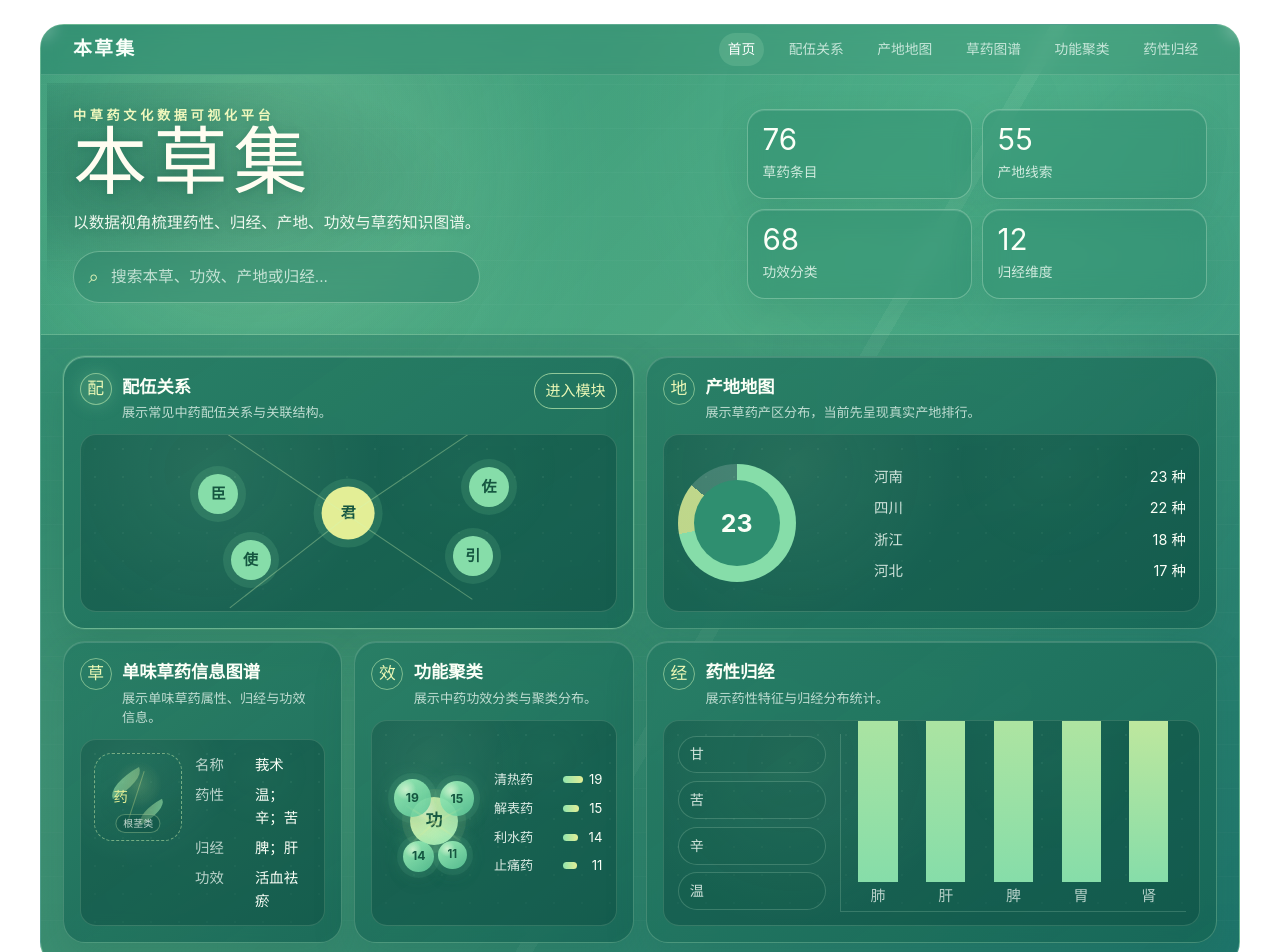
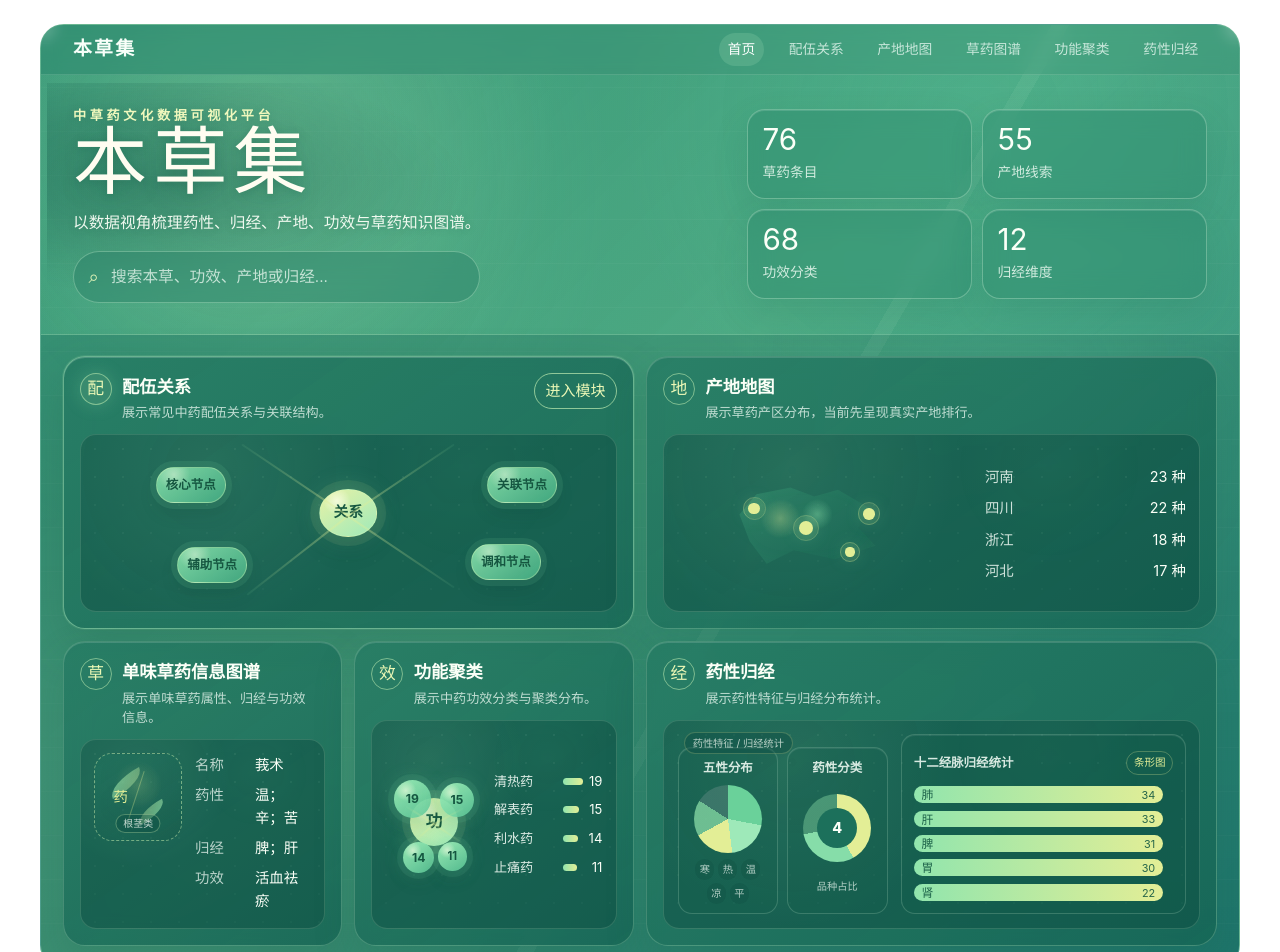
Before and after one commit to HZJ703/green, a Vue app: page / in a window 1280 px wide. Shown: the top 952 px of the page. Built offline with nearby package versions, Linux system fonts and the light colour scheme.

Commit message:
完成首页总览与模块接入

```diff
--- a/src/router/index.ts
+++ b/src/router/index.ts
@@ -1,5 +1,6 @@
 import { createRouter, createWebHistory } from 'vue-router'
 import HomeView from '../views/HomeView.vue'
+import CompatibilityView from '../views/CompatibilityView.vue'
 
 const router = createRouter({
   history: createWebHistory(import.meta.env.BASE_URL),
@@ -13,6 +14,11 @@ const router = createRouter({
       path: '/herb-graph',
       name: 'herb-graph',
       component: () => import('../views/HerbGraphView.vue'),
+    },
+    {
+      path: '/compatibility',
+      name: 'compatibility',
+      component: CompatibilityView,
     },
     {
       path: '/origin-map',
--- /dev/null
+++ b/src/views/CompatibilityView.vue
@@ -0,0 +1,92 @@
+<template>
+  <main class="compatibility-page">
+    <section class="compatibility-card">
+      <p class="eyebrow">Ben Cao Ji</p>
+      <h1>配伍关系</h1>
+      <p class="description">该模块用于展示中药配伍关系与关联结构，功能建设中</p>
+      <RouterLink class="back-link" to="/">返回首页</RouterLink>
+    </section>
+  </main>
+</template>
+
+<script setup lang="ts">
+import { RouterLink } from 'vue-router'
+</script>
+
+<style scoped>
+.compatibility-page {
+  min-height: 100vh;
+  display: grid;
+  place-items: center;
+  padding: 48px 20px;
+  color: #f7fff7;
+  background:
+    radial-gradient(circle at 24% 18%, rgba(166, 236, 196, 0.32), transparent 28%),
+    radial-gradient(circle at 76% 72%, rgba(87, 196, 165, 0.28), transparent 34%),
+    linear-gradient(135deg, #2f9178 0%, #1c765f 52%, #155c4d 100%);
+}
+
+.compatibility-card {
+  width: min(620px, 100%);
+  padding: 44px;
+  border: 1px solid rgba(203, 247, 218, 0.38);
+  border-radius: 28px;
+  background: rgba(17, 104, 86, 0.46);
+  box-shadow: 0 24px 70px rgba(7, 70, 56, 0.24);
+  backdrop-filter: blur(18px);
+}
+
+.eyebrow {
+  margin: 0 0 14px;
+  color: #d8f6c7;
+  font-size: 0.78rem;
+  font-weight: 700;
+  letter-spacing: 0.18em;
+  text-transform: uppercase;
+}
+
+h1 {
+  margin: 0;
+  font-size: clamp(2.4rem, 6vw, 4.4rem);
+  line-height: 1;
+  letter-spacing: 0;
+}
+
+.description {
+  margin: 22px 0 32px;
+  color: rgba(244, 255, 243, 0.84);
+  font-size: 1.08rem;
+  line-height: 1.8;
+}
+
+.back-link {
+  display: inline-flex;
+  align-items: center;
+  justify-content: center;
+  min-height: 44px;
+  padding: 0 22px;
+  border: 1px solid rgba(218, 245, 173, 0.58);
+  border-radius: 999px;
+  color: #f5ffe2;
+  font-weight: 700;
+  text-decoration: none;
+  background: rgba(222, 248, 180, 0.12);
+  transition:
+    transform 0.2s ease,
+    border-color 0.2s ease,
+    background 0.2s ease;
+}
+
+.back-link:hover {
+  transform: translateY(-2px);
+  border-color: rgba(224, 255, 190, 0.9);
+  background: rgba(222, 248, 180, 0.2);
+}
+
+@media (max-width: 640px) {
+  .compatibility-card {
+    padding: 32px 24px;
+    border-radius: 22px;
+  }
+}
+</style>
--- a/src/views/HomeView.vue
+++ b/src/views/HomeView.vue
@@ -66,7 +66,7 @@ const overviewStats = computed(() => [
       <RouterLink class="top-nav__brand" to="/">本草集</RouterLink>
       <div class="top-nav__links">
         <RouterLink to="/">首页</RouterLink>
-        <RouterLink to="/efficacy-network?view=compatibility">配伍关系</RouterLink>
+        <RouterLink to="/compatibility">配伍关系</RouterLink>
         <RouterLink to="/origin-map">产地地图</RouterLink>
         <RouterLink to="/herb-graph">草药图谱</RouterLink>
         <RouterLink to="/efficacy-network">功能聚类</RouterLink>
@@ -101,7 +101,7 @@ const overviewStats = computed(() => [
     </section>
 
     <section class="dashboard" aria-label="可视化模块总览">
-      <RouterLink class="module module--wide" to="/efficacy-network?view=compatibility">
+      <RouterLink class="module module--wide" to="/compatibility">
         <div class="module__header">
           <span class="module__mark">配</span>
           <div>
@@ -111,11 +111,11 @@ const overviewStats = computed(() => [
           <span class="module__action">进入模块</span>
         </div>
         <div class="chart-space network-preview" aria-hidden="true">
-          <span class="node node--main">君</span>
-          <span class="node node--a">臣</span>
-          <span class="node node--b">佐</span>
-          <span class="node node--c">使</span>
-          <span class="node node--d">引</span>
+          <span class="node node--main">关系</span>
+          <span class="node node--a">核心节点</span>
+          <span class="node node--b">关联节点</span>
+          <span class="node node--c">辅助节点</span>
+          <span class="node node--d">调和节点</span>
           <i class="line line--one"></i>
           <i class="line line--two"></i>
           <i class="line line--three"></i>
@@ -131,9 +131,15 @@ const overviewStats = computed(() => [
             <p>展示草药产区分布，当前先呈现真实产地排行。</p>
           </div>
         </div>
-        <div class="chart-space origin-preview">
-          <div class="ring" aria-hidden="true"><span>{{ topOrigins[0]?.value ?? 0 }}</span></div>
-          <ul>
+        <div class="chart-space map-preview">
+          <div class="map-thumb" aria-hidden="true">
+            <div class="china-shape"></div>
+            <span class="map-marker map-marker--one"></span>
+            <span class="map-marker map-marker--two"></span>
+            <span class="map-marker map-marker--three"></span>
+            <span class="map-marker map-marker--four"></span>
+          </div>
+          <ul class="origin-rank">
             <li v-for="origin in topOrigins" :key="origin.name">
               <span>{{ origin.name }}</span>
               <strong>{{ origin.value }} 种</strong>
@@ -216,18 +222,44 @@ const overviewStats = computed(() => [
             <p>展示药性特征与归经分布统计。</p>
           </div>
         </div>
-        <div class="chart-space meridian-preview">
-          <div class="nature-list">
-            <span v-for="nature in topNatures" :key="nature.name">{{ nature.name }}</span>
+        <div class="chart-space property-preview">
+          <div class="property-mini-dashboard" aria-hidden="true">
+            <div class="property-mini-charts">
+              <div class="property-mini-card">
+                <span class="property-mini-title">五性分布</span>
+                <div class="property-pie"></div>
+                <div class="property-legend">
+                  <i>寒</i>
+                  <i>热</i>
+                  <i>温</i>
+                  <i>凉</i>
+                  <i>平</i>
                 </div>
-          <div class="meridian-bars" aria-hidden="true">
+              </div>
+              <div class="property-mini-card">
+                <span class="property-mini-title">药性分类</span>
+                <div class="property-donut">
+                  <span>{{ topNatures.length }}</span>
+                </div>
+                <div class="property-note">品种占比</div>
+              </div>
+            </div>
+            <div class="meridian-mini-panel">
+              <div class="meridian-mini-head">
+                <span>十二经脉归经统计</span>
+                <em>条形图</em>
+              </div>
+              <div class="meridian-ranked-bars">
                 <i
                   v-for="meridian in topMeridians"
                   :key="meridian.name"
-              :style="{ height: `${Math.max(28, meridian.value * 9)}%` }"
+                  :style="{ width: `${Math.min(96, Math.max(28, meridian.value * 7))}%` }"
                 >
                   <span>{{ meridian.name }}</span>
+                  <strong>{{ meridian.value }}</strong>
                 </i>
+              </div>
+            </div>
           </div>
         </div>
       </RouterLink>
@@ -583,53 +615,78 @@ const overviewStats = computed(() => [
 
 .node {
   position: absolute;
-  width: 2.5rem;
-  height: 2.5rem;
-  display: grid;
-  place-items: center;
-  border-radius: 50%;
-  background: #86dda9;
+  min-width: 4.4rem;
+  height: 2.25rem;
+  display: flex;
+  align-items: center;
+  justify-content: center;
+  gap: 0.25rem;
+  padding: 0 0.55rem;
+  border: 1px solid rgba(215, 247, 181, 0.36);
+  border-radius: 999px;
+  background:
+    radial-gradient(circle at 25% 20%, rgba(255, 255, 236, 0.42), transparent 28%),
+    linear-gradient(145deg, rgba(134, 221, 169, 0.95), rgba(70, 174, 132, 0.9));
   color: #155640;
+  font-size: 0.78rem;
   font-weight: 700;
-  box-shadow: 0 0 0 8px rgba(137, 231, 173, 0.13);
+  box-shadow:
+    0 0 0 6px rgba(137, 231, 173, 0.1),
+    0 10px 18px rgba(10, 55, 45, 0.14);
+}
+
+.node em {
+  color: rgba(21, 86, 64, 0.78);
+  font-size: 0.66rem;
+  font-style: normal;
+  font-weight: 600;
 }
 
 .node--main {
   left: 50%;
   top: 44%;
-  width: 3.3rem;
-  height: 3.3rem;
-  background: #e3ee96;
+  min-width: 3.6rem;
+  height: 3rem;
+  border-radius: 50%;
+  background:
+    radial-gradient(circle at 30% 24%, rgba(255, 255, 236, 0.72), transparent 26%),
+    linear-gradient(145deg, #e8f2a6, #9ee9b9);
   transform: translate(-50%, -50%);
+  font-size: 0.92rem;
+  box-shadow:
+    0 0 0 9px rgba(227, 238, 150, 0.08),
+    0 0 26px rgba(145, 229, 173, 0.22),
+    0 12px 24px rgba(10, 55, 45, 0.16);
 }
 
 .node--a {
-  left: 22%;
-  top: 22%;
+  left: 14%;
+  top: 18%;
 }
 
 .node--b {
-  right: 20%;
+  right: 11%;
   top: 18%;
 }
 
 .node--c {
-  left: 28%;
-  bottom: 18%;
+  left: 18%;
+  bottom: 16%;
 }
 
 .node--d {
-  right: 23%;
-  bottom: 20%;
+  right: 14%;
+  bottom: 18%;
 }
 
 .line {
   position: absolute;
   left: 50%;
   top: 45%;
-  width: 28%;
-  height: 1px;
-  background: rgba(210, 246, 178, 0.34);
+  width: 24%;
+  height: 2px;
+  border-radius: 999px;
+  background: linear-gradient(90deg, rgba(227, 238, 150, 0.4), rgba(134, 221, 169, 0.08));
   transform-origin: left center;
 }
 
@@ -649,47 +706,99 @@ const overviewStats = computed(() => [
   transform: rotate(34deg);
 }
 
-.origin-preview {
+.map-preview {
   display: grid;
-  grid-template-columns: 142px 1fr;
+  grid-template-columns: minmax(160px, 1.05fr) 1fr;
   align-items: center;
   gap: 0.9rem;
   padding: 0.85rem;
 }
 
-.ring {
-  width: 118px;
-  aspect-ratio: 1;
+.map-thumb {
+  min-height: 128px;
+  position: relative;
   display: grid;
   place-items: center;
-  border-radius: 50%;
-  background: conic-gradient(#86dda9 0 72%, rgba(226, 239, 151, 0.82) 72% 86%, rgba(255, 255, 255, 0.16) 86%);
-  position: relative;
 }
 
-.ring::after {
+.china-shape {
+  width: min(100%, 170px);
+  height: 112px;
+  border: 1px solid rgba(215, 247, 181, 0.34);
+  border-radius: 48% 42% 44% 36% / 38% 44% 48% 52%;
+  background:
+    radial-gradient(circle at 58% 42%, rgba(145, 229, 173, 0.4), transparent 13%),
+    radial-gradient(circle at 36% 46%, rgba(227, 238, 150, 0.32), transparent 16%),
+    linear-gradient(145deg, rgba(61, 156, 120, 0.54), rgba(20, 93, 77, 0.58));
+  box-shadow:
+    inset 0 0 30px rgba(145, 229, 173, 0.12),
+    0 14px 28px rgba(10, 55, 45, 0.14);
+  clip-path: polygon(
+    12% 42%,
+    22% 24%,
+    42% 18%,
+    56% 26%,
+    70% 20%,
+    88% 36%,
+    82% 54%,
+    92% 70%,
+    68% 82%,
+    44% 74%,
+    28% 86%,
+    18% 66%
+  );
+}
+
+.map-marker {
+  position: absolute;
+  width: 0.72rem;
+  height: 0.72rem;
+  border-radius: 50%;
+  background: #e3ee96;
+  box-shadow:
+    0 0 0 5px rgba(227, 238, 150, 0.1),
+    0 0 18px rgba(145, 229, 173, 0.38);
+}
+
+.map-marker::after {
   content: '';
   position: absolute;
-  inset: 16px;
+  inset: -0.35rem;
+  border: 1px solid rgba(227, 238, 150, 0.28);
   border-radius: 50%;
-  background: #2f8f70;
 }
 
-.ring span {
-  position: relative;
-  z-index: 1;
-  color: #fbfff7;
-  font-size: 1.55rem;
-  font-weight: 700;
+.map-marker--one {
+  left: 28%;
+  top: 34%;
 }
 
-.origin-preview ul {
+.map-marker--two {
+  left: 48%;
+  top: 48%;
+  width: 0.9rem;
+  height: 0.9rem;
+}
+
+.map-marker--three {
+  right: 22%;
+  top: 38%;
+}
+
+.map-marker--four {
+  right: 30%;
+  bottom: 24%;
+  width: 0.58rem;
+  height: 0.58rem;
+}
+
+.origin-rank {
   display: grid;
   gap: 0.52rem;
   list-style: none;
 }
 
-.origin-preview li {
+.origin-rank li {
   display: flex;
   justify-content: space-between;
   gap: 1rem;
@@ -697,7 +806,7 @@ const overviewStats = computed(() => [
   font-size: 0.9rem;
 }
 
-.origin-preview strong {
+.origin-rank strong {
   color: #fbfff7;
 }
 
@@ -936,56 +1045,173 @@ const overviewStats = computed(() => [
   color: #fbfff7;
 }
 
-.meridian-preview {
-  display: grid;
-  grid-template-columns: 148px 1fr;
-  gap: 0.9rem;
+.property-preview {
   padding: 0.85rem;
 }
 
-.nature-list {
+.property-mini-dashboard {
   display: grid;
-  align-content: center;
+  grid-template-columns: minmax(210px, 0.95fr) 1.35fr;
+  gap: 0.85rem;
+  align-items: stretch;
+  position: relative;
+}
+
+.property-mini-dashboard::before {
+  content: '药性特征 / 归经统计';
+  position: absolute;
+  left: 0.4rem;
+  top: -0.15rem;
+  padding: 0.12rem 0.48rem;
+  border: 1px solid rgba(227, 238, 150, 0.22);
+  border-radius: 999px;
+  background: rgba(12, 72, 63, 0.38);
+  color: rgba(251, 255, 247, 0.72);
+  font-size: 0.64rem;
+  z-index: 2;
+}
+
+.property-mini-charts {
+  display: grid;
+  grid-template-columns: 1fr 1fr;
+  gap: 0.55rem;
+  padding-top: 0.8rem;
+}
+
+.property-mini-card,
+.meridian-mini-panel {
+  border: 1px solid rgba(211, 246, 216, 0.2);
+  border-radius: 14px;
+  background: rgba(21, 93, 76, 0.22);
+  box-shadow: inset 0 1px 0 rgba(255, 255, 255, 0.08);
+}
+
+.property-mini-card {
+  display: grid;
+  justify-items: center;
+  gap: 0.42rem;
+  min-height: 132px;
+  padding: 0.62rem;
+}
+
+.property-mini-title,
+.meridian-mini-head span {
+  color: rgba(248, 255, 249, 0.86);
+  font-size: 0.78rem;
+  font-weight: 700;
+}
+
+.property-pie,
+.property-donut {
+  width: 68px;
+  aspect-ratio: 1;
+  display: grid;
+  place-items: center;
+  border-radius: 50%;
+  position: relative;
+}
+
+.property-pie {
+  background:
+    conic-gradient(#6ad19a 0 28%, #9ee9b9 28% 48%, #e3ee96 48% 67%, rgba(145, 229, 173, 0.72) 67% 84%, rgba(255, 255, 255, 0.16) 84%),
+    rgba(12, 72, 63, 0.28);
+}
+
+.property-donut {
+  background:
+    conic-gradient(#e3ee96 0 42%, #86dda9 42% 72%, rgba(145, 229, 173, 0.42) 72%),
+    rgba(12, 72, 63, 0.28);
+}
+
+.property-donut::after {
+  content: '';
+  position: absolute;
+  inset: 14px;
+  border-radius: 50%;
+  background: #1c705b;
+}
+
+.property-pie span,
+.property-donut span {
+  position: relative;
+  z-index: 1;
+  color: #fbfff7;
+  font-size: 0.9rem;
+  font-weight: 800;
+}
+
+.property-legend {
+  display: flex;
+  flex-wrap: wrap;
+  justify-content: center;
+  gap: 0.24rem;
+}
+
+.property-legend i,
+.property-note {
+  color: rgba(248, 255, 249, 0.7);
+  font-size: 0.64rem;
+  font-style: normal;
+}
+
+.property-legend i {
+  padding: 0.12rem 0.28rem;
+  border-radius: 999px;
+  background: rgba(12, 72, 63, 0.25);
+}
+
+.meridian-mini-panel {
+  padding: 0.72rem;
+  padding-top: 1rem;
+}
+
+.meridian-mini-head {
+  display: flex;
+  align-items: center;
+  justify-content: space-between;
+  gap: 0.75rem;
+  margin-bottom: 0.68rem;
+}
+
+.meridian-mini-head em {
+  padding: 0.16rem 0.42rem;
+  border: 1px solid rgba(227, 238, 150, 0.28);
+  border-radius: 999px;
+  color: #e3ee96;
+  font-size: 0.66rem;
+  font-style: normal;
+}
+
+.meridian-ranked-bars {
+  display: grid;
   gap: 0.48rem;
 }
 
-.nature-list span {
-  padding: 0.42rem 0.7rem;
-  border: 1px solid rgba(211, 246, 216, 0.2);
+.meridian-ranked-bars i {
+  min-width: 34%;
+  height: 1.05rem;
+  display: grid;
+  grid-template-columns: auto 1fr;
+  align-items: center;
+  gap: 0.4rem;
+  padding: 0 0.48rem;
   border-radius: 999px;
-  color: rgba(248, 255, 249, 0.82);
-  background: rgba(21, 93, 76, 0.22);
-  font-size: 0.88rem;
+  background:
+    linear-gradient(90deg, #91e5ad, #e3ee96),
+    rgba(12, 72, 63, 0.28);
+  color: rgba(18, 86, 64, 0.9);
+  font-style: normal;
+  font-weight: 700;
 }
 
-.meridian-bars {
-  min-height: 128px;
-  display: flex;
-  align-items: end;
-  justify-content: space-around;
-  gap: 0.8rem;
-  border-left: 1px solid rgba(211, 246, 216, 0.18);
-  border-bottom: 1px solid rgba(211, 246, 216, 0.18);
-  padding: 0.75rem 0.6rem 1.8rem;
+.meridian-ranked-bars span {
+  font-size: 0.74rem;
+  white-space: nowrap;
 }
 
-.meridian-bars i {
-  width: 12%;
-  min-height: 44px;
-  display: block;
-  border-radius: 999px 999px 4px 4px;
-  background: linear-gradient(180deg, #e3ee96, #86dda9);
-  position: relative;
-}
-
-.meridian-bars span {
-  position: absolute;
-  left: 50%;
-  bottom: -1.65rem;
-  transform: translateX(-50%);
-  color: rgba(248, 255, 249, 0.7);
-  font-style: normal;
-  white-space: nowrap;
+.meridian-ranked-bars strong {
+  justify-self: end;
+  font-size: 0.68rem;
 }
 
 @media (max-width: 1100px) {
@@ -1039,10 +1265,10 @@ const overviewStats = computed(() => [
 
   .hero__panel,
   .dashboard,
-  .origin-preview,
+  .map-preview,
   .herb-preview,
   .cluster-preview,
-  .meridian-preview {
+  .property-mini-dashboard {
     grid-template-columns: 1fr;
   }
 
@@ -1060,9 +1286,8 @@ const overviewStats = computed(() => [
     display: none;
   }
 
-  .ring {
-    width: 112px;
-    margin: 0 auto;
+  .property-mini-charts {
+    grid-template-columns: 1fr 1fr;
   }
 }
 </style>
```
Lines whose indentation alone changed are shown as unchanged.
